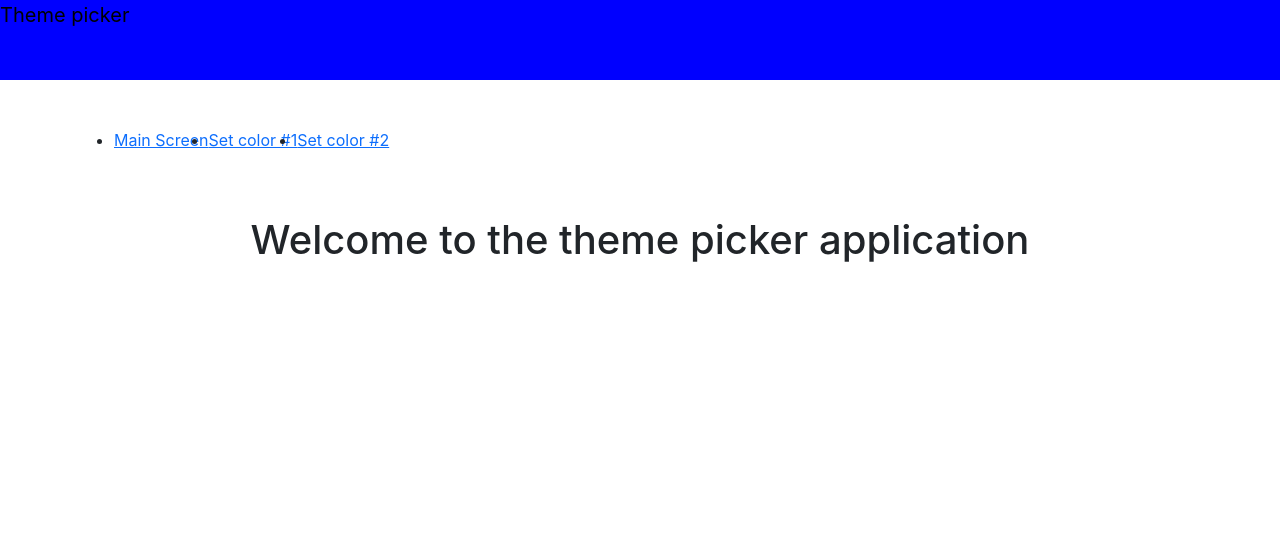
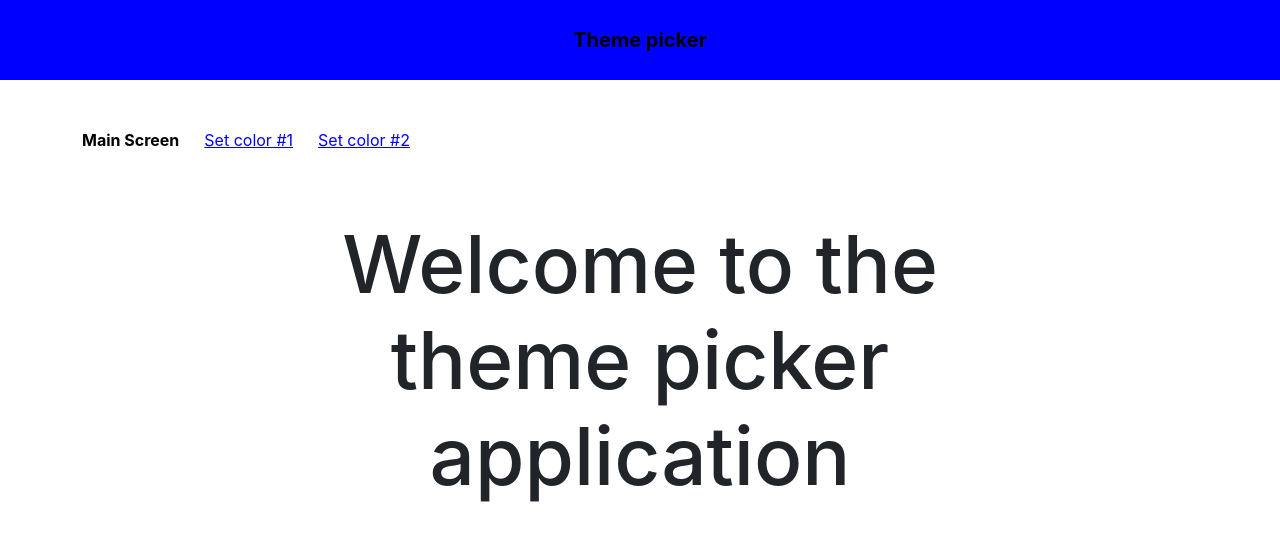
Before and after one commit to tiagoboucas/Simple-app-with-docker, a React (Create React App) app in the folder frontend/: page / in a window 1280 px wide. Shown: the top 540 px of the page. Built offline with nearby package versions, Linux system fonts and the light colour scheme.

Commit message:
Add new style

```diff
--- a/frontend/src/App.css
+++ b/frontend/src/App.css
@@ -1,7 +1,43 @@
+.App {
+  position: fixed;
+  top: 0;
+  left: 0;
+  bottom: 0;
+  right: 0;
+  overflow: auto;
+}
+
 .app-header {
   background-color: blue;
   height: 80px;
   display: flex;
   color: black;
   font-size: 20px;
+  align-items: center;
+  justify-content: center;
+  font-weight: bold;
 }
+
+.navigation-list {
+  gap: 25px;
+  list-style: none;
+  padding-left: 0px;
+}
+
+.navigation-link a.active {
+  font-weight: bold;
+  color: black;
+  text-decoration: none;
+}
+
+.navigation-link a {
+  color: blue;
+}
+
+.welcome-message {
+  font-size: 2rem;
+  max-width: 700px;
+  @media screen and (min-width: 991px){
+    font-size: 5rem;
+  }
+}
```
